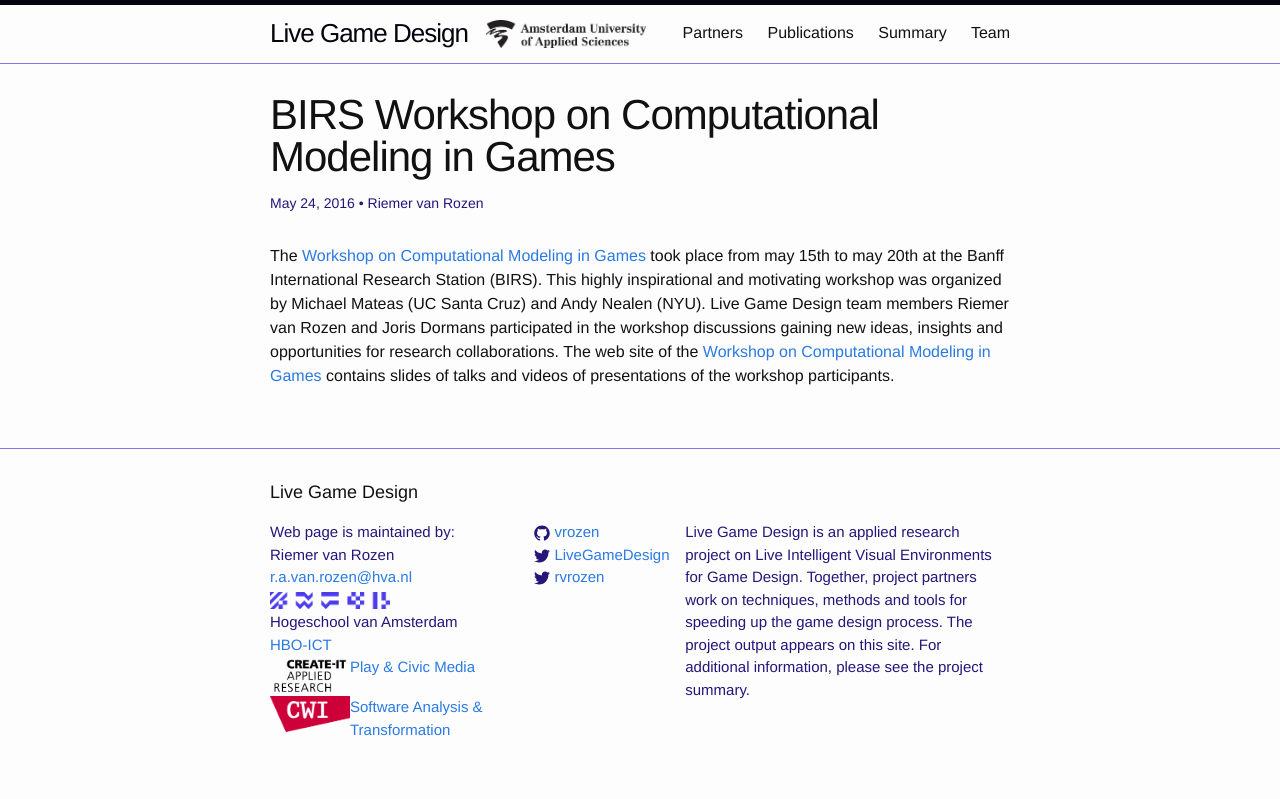
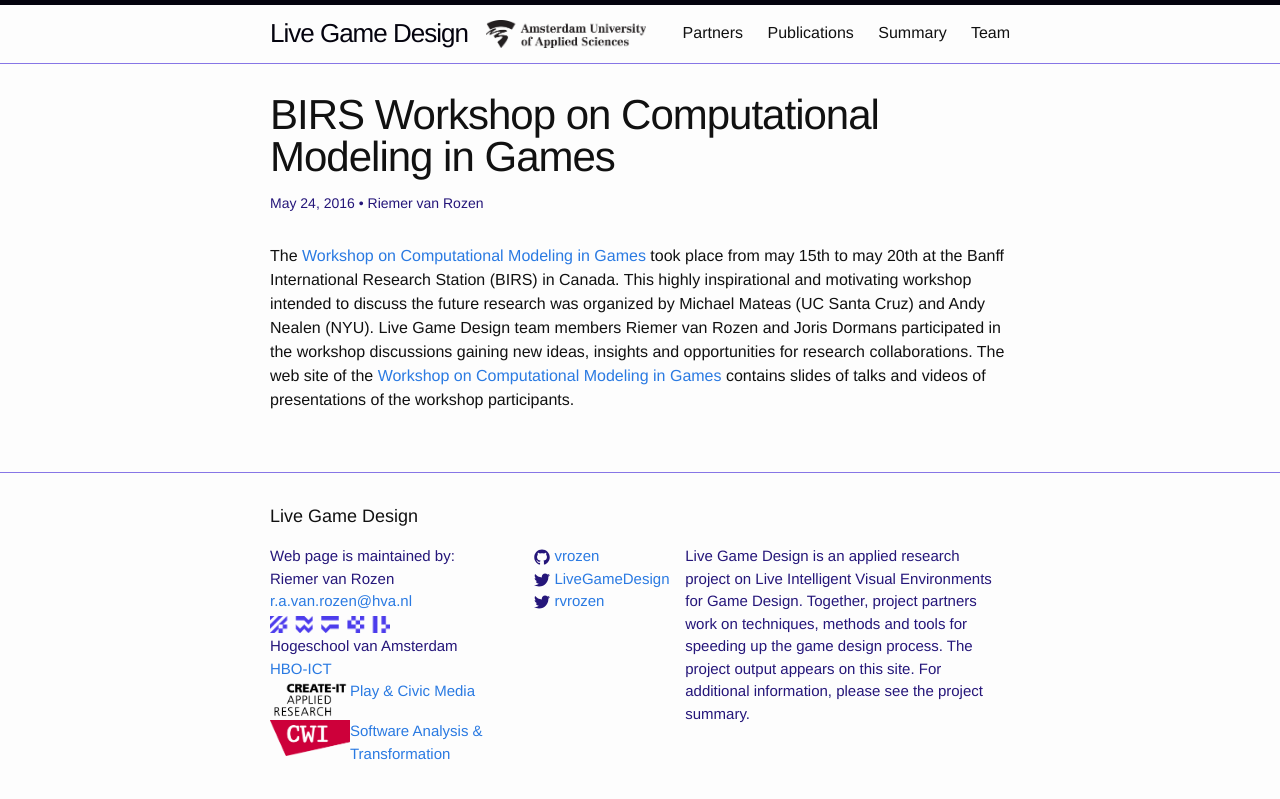
Before and after one commit to LiveGameDesign/LiveGameDesign.github.io, a Jekyll site: the page built from _posts/2016-05-24-Computational-Modeling-In-Games.md, in a window 1280 px wide. Shown: the top 799 px of the page. Built offline with Jekyll 4.4.1, drawn with Linux system fonts in a browser that asks for light colours.

Commit message:
Update 2016-05-24-Computational-Modeling-In-Games.md

```diff
--- a/_posts/2016-05-24-Computational-Modeling-In-Games.md
+++ b/_posts/2016-05-24-Computational-Modeling-In-Games.md
@@ -5,6 +5,6 @@ date:   2016-05-24 16:44:00 +0100
 author: Riemer van Rozen
 categories: events
 ---
-The [Workshop on Computational Modeling in Games] took place from may 15th to may 20th at the Banff International Research Station (BIRS). This highly inspirational and motivating workshop was organized by Michael Mateas (UC Santa Cruz) and Andy Nealen (NYU). Live Game Design team members Riemer van Rozen and Joris Dormans participated in the workshop discussions gaining new ideas, insights and opportunities for research collaborations. The web site of the [Workshop on Computational Modeling in Games] contains slides of talks and videos of presentations of the workshop participants.
+The [Workshop on Computational Modeling in Games] took place from may 15th to may 20th at the Banff International Research Station (BIRS) in Canada. This highly inspirational and motivating workshop intended to discuss the future research was organized by Michael Mateas (UC Santa Cruz) and Andy Nealen (NYU). Live Game Design team members Riemer van Rozen and Joris Dormans participated in the workshop discussions gaining new ideas, insights and opportunities for research collaborations. The web site of the [Workshop on Computational Modeling in Games] contains slides of talks and videos of presentations of the workshop participants.
 
 [Workshop on Computational Modeling in Games]: http://www.birs.ca/events/2016/5-day-workshops/16w5160
```
